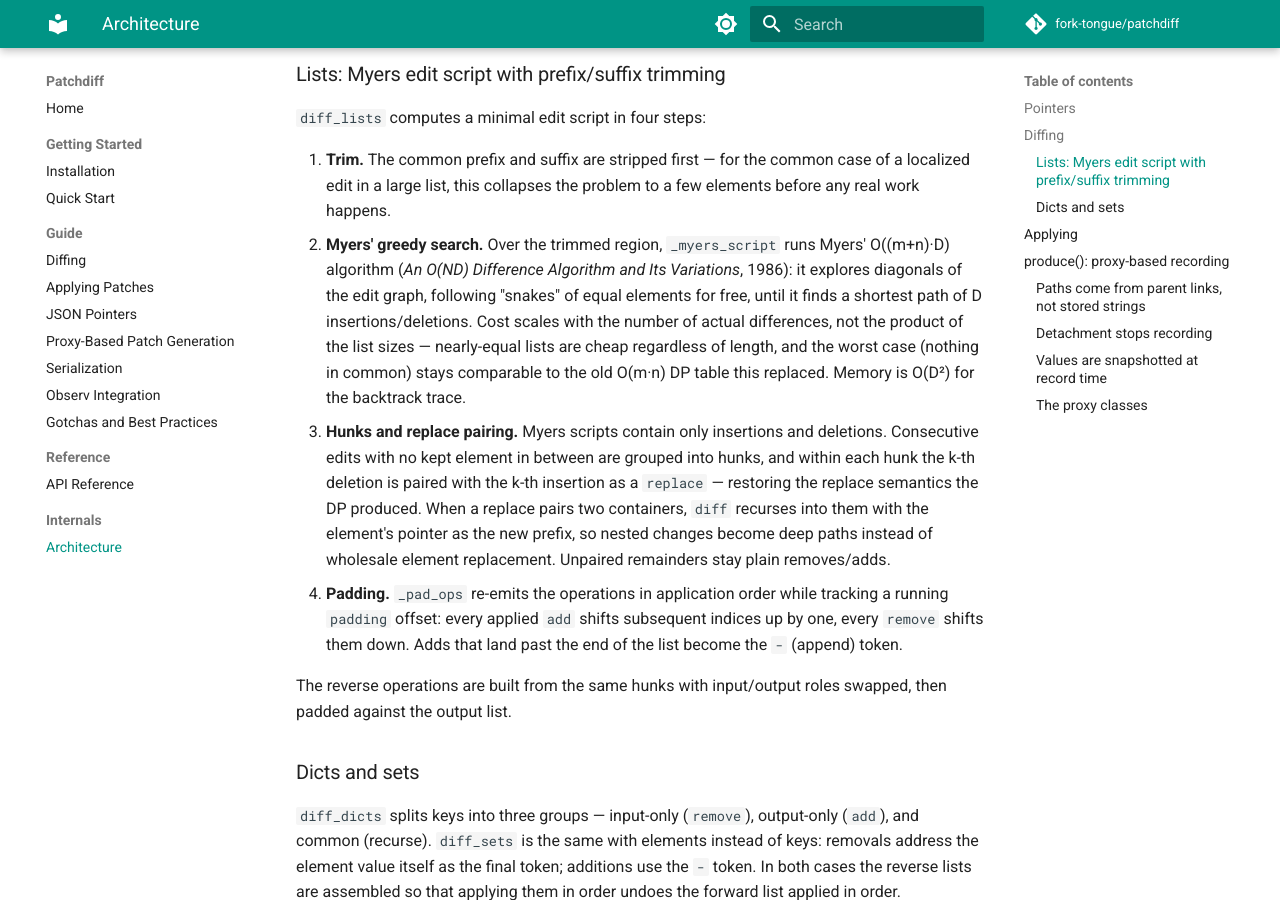
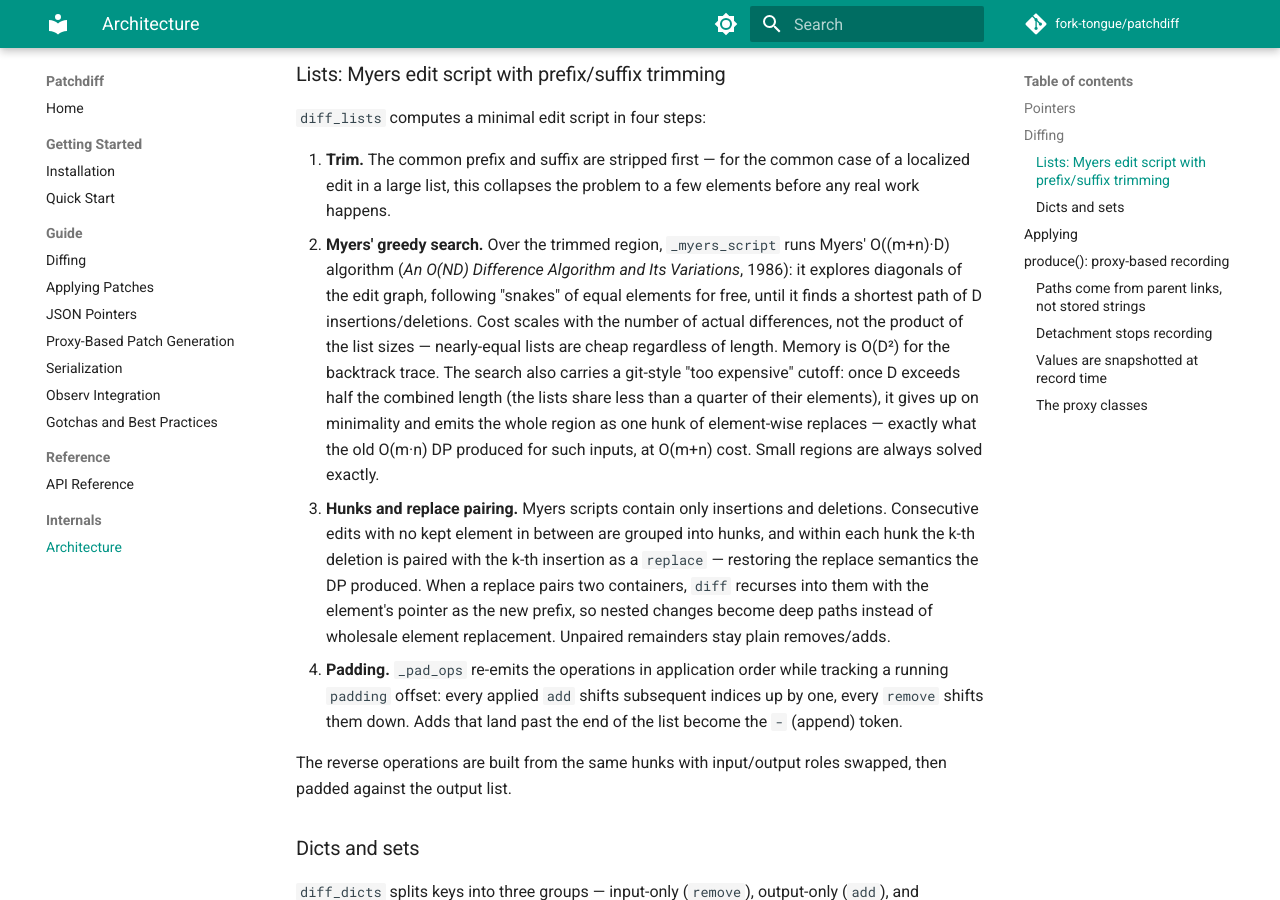
Before and after one commit to fork-tongue/patchdiff, an MkDocs documentation site: the page built from docs/internals/architecture.md, in a window 1280 px wide and 900 px high, scrolled down 886 px. Built offline with MkDocs 1.6.1 and Material for MkDocs 9.7.7, drawn with Linux system fonts in a browser that asks for light colours; comment, search, counter and statistics services are not loaded.

Commit message:
Document the Myers cost cutoff in the internals page
Co-Authored-By: Claude Fable 5 <noreply@anthropic.com>
Claude-Session: https://claude.ai/code/session_016Mu9vEBwU4fQLi8ZgkgdS2

```diff
--- a/docs/internals/architecture.md
+++ b/docs/internals/architecture.md
@@ -20,7 +20,7 @@ A [`Pointer`][patchdiff.pointer.Pointer] is a tuple of reference tokens behind `
 `diff_lists` computes a minimal edit script in four steps:
 
 1. **Trim.** The common prefix and suffix are stripped first — for the common case of a localized edit in a large list, this collapses the problem to a few elements before any real work happens.
-2. **Myers' greedy search.** Over the trimmed region, `_myers_script` runs Myers' O((m+n)·D) algorithm (*An O(ND) Difference Algorithm and Its Variations*, 1986): it explores diagonals of the edit graph, following "snakes" of equal elements for free, until it finds a shortest path of D insertions/deletions. Cost scales with the number of actual differences, not the product of the list sizes — nearly-equal lists are cheap regardless of length, and the worst case (nothing in common) stays comparable to the old O(m·n) DP table this replaced. Memory is O(D²) for the backtrack trace.
+2. **Myers' greedy search.** Over the trimmed region, `_myers_script` runs Myers' O((m+n)·D) algorithm (*An O(ND) Difference Algorithm and Its Variations*, 1986): it explores diagonals of the edit graph, following "snakes" of equal elements for free, until it finds a shortest path of D insertions/deletions. Cost scales with the number of actual differences, not the product of the list sizes — nearly-equal lists are cheap regardless of length. Memory is O(D²) for the backtrack trace. The search also carries a git-style "too expensive" cutoff: once D exceeds half the combined length (the lists share less than a quarter of their elements), it gives up on minimality and emits the whole region as one hunk of element-wise replaces — exactly what the old O(m·n) DP produced for such inputs, at O(m+n) cost. Small regions are always solved exactly.
 3. **Hunks and replace pairing.** Myers scripts contain only insertions and deletions. Consecutive edits with no kept element in between are grouped into hunks, and within each hunk the k-th deletion is paired with the k-th insertion as a `replace` — restoring the replace semantics the DP produced. When a replace pairs two containers, `diff` recurses into them with the element's pointer as the new prefix, so nested changes become deep paths instead of wholesale element replacement. Unpaired remainders stay plain removes/adds.
 4. **Padding.** `_pad_ops` re-emits the operations in application order while tracking a running `padding` offset: every applied `add` shifts subsequent indices up by one, every `remove` shifts them down. Adds that land past the end of the list become the `-` (append) token.
 
```
